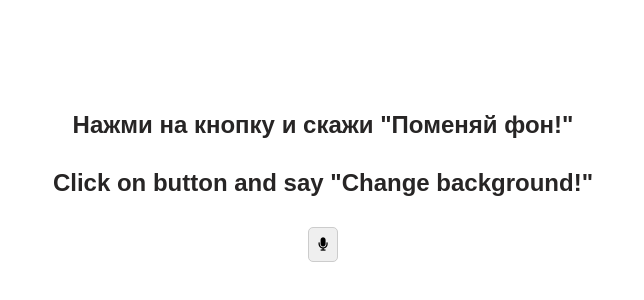
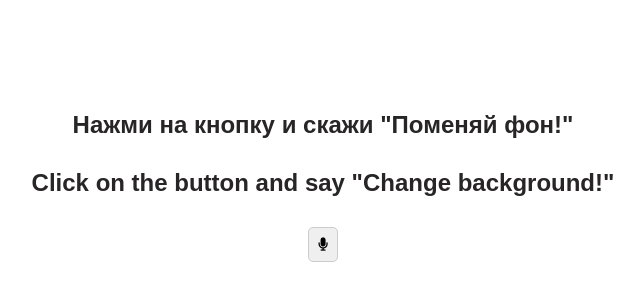
Before and after one commit to Vsevolod20/Vsevolod20-Speech, a plain HTML site: page index.html in a window 1280 px wide. Shown: the part 214-514 px from the top of the page, without its empty margins (317-961 px from the left). Drawn offline with Linux system fonts and the light colour scheme.

Commit message:
Update index.html

```diff
--- a/index.html
+++ b/index.html
@@ -10,7 +10,7 @@
 <body>
     <div class="container">
         <h2>Нажми на кнопку и скажи "Поменяй фон!"</h2>
-        <h2>Click on button and say "Change background!"</h2>
+        <h2>Click on the button and say "Change background!"</h2>
         <button class="talk"><i class="fas fa-microphone"></i></button>
         <h3 class="content"></h3>
     </div>
```
